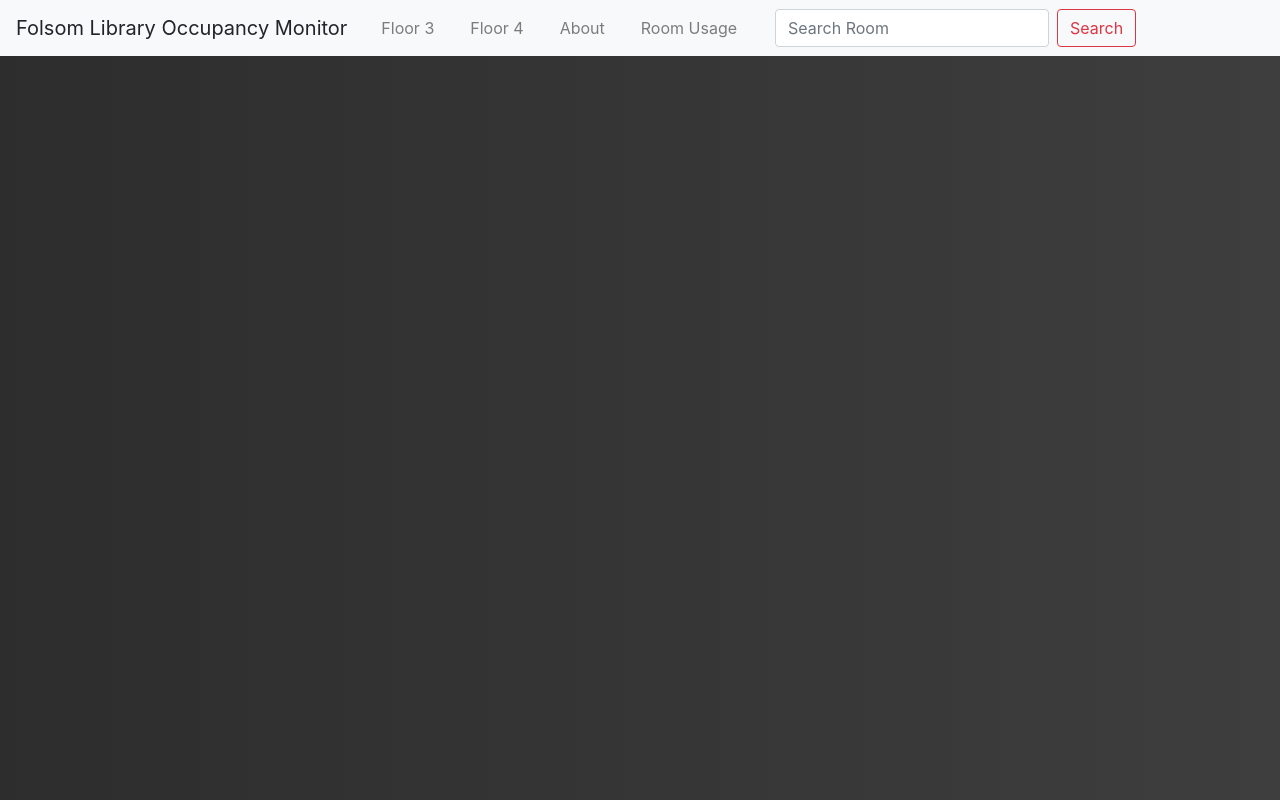
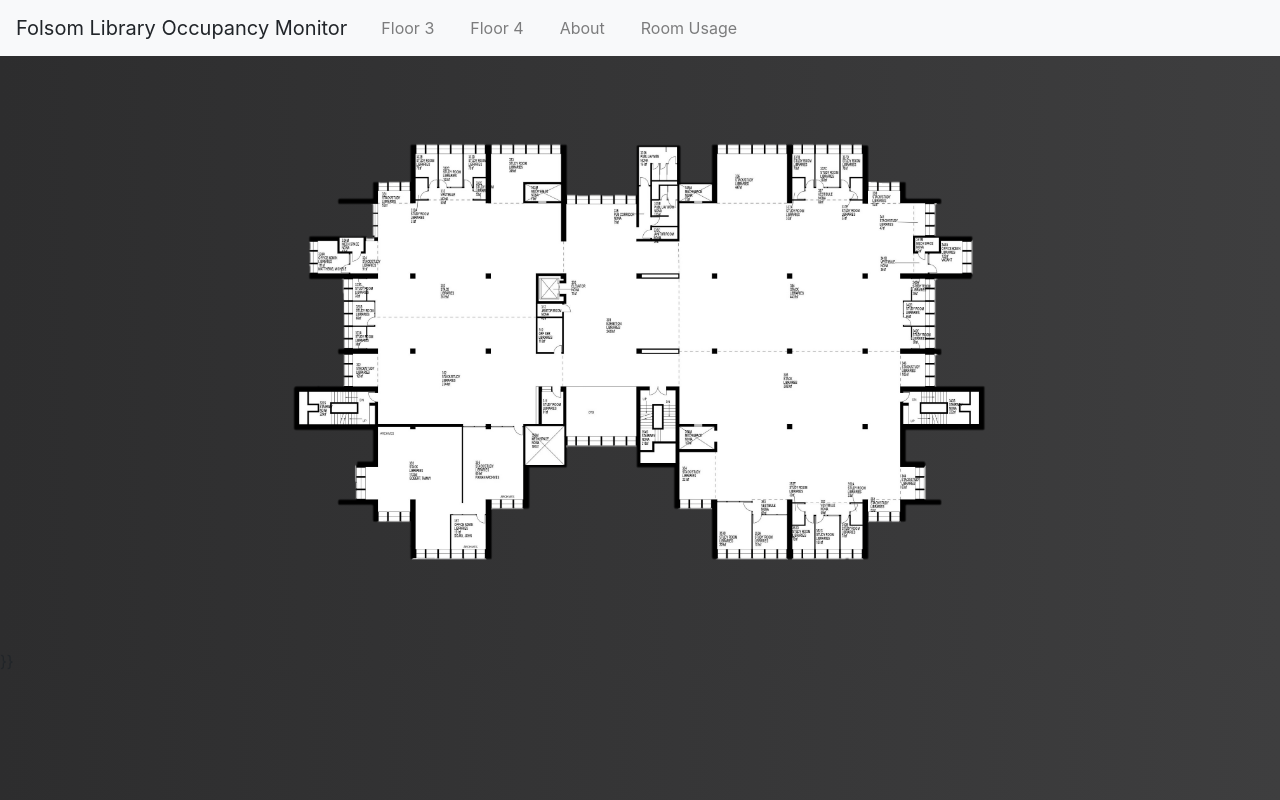
Before and after one commit to FolsomLibraryOccupanyMonitor/FLOM, a Django app: template _software/library_monitor/templates/library_monitor/floor3.html in a window 1280 px wide. Run offline with Django 3.2, Linux system fonts and the light colour scheme; the template is opened without the code that fills it, so the values that code supplies are empty; parts of the project's set-up code (start-up, migrations or seed data) failed here and were passed over; some libraries are stand-ins or nearby versions.

Commit message:
Room enter/leave functionality

```diff
--- /dev/null
+++ b/_software/library_monitor/static/library_monitor/styles/map.css
@@ -0,0 +1,18 @@
+/*
+Styles for the floor plans
+ */
+
+.map {
+    display: block;
+    margin-left: auto;
+    margin-right: auto;
+    width: 60%;
+    position: relative;
+}
+
+.room {
+    position: absolute;
+    width: 60%;
+    top: 55px;
+    left: 304px;
+}
--- a/_software/library_monitor/templates/library_monitor/floor3.html
+++ b/_software/library_monitor/templates/library_monitor/floor3.html
@@ -3,3 +3,18 @@
 
 {% extends "main.html" %}
 {% load static %}
+
+{% block styles %}
+    <link rel="stylesheet" href="{% static 'library_monitor/styles/map.css' %}" type="text/css" />
+{% endblock %}
+
+{% block body %}
+    <img src="{% static 'library_monitor/images/f3_nobg.png' %}" alt="Floor3" class="map"/>
+    {% for room, occup in floor.items %}
+    {% if room == 305 and occup %}
+        <img src="{% static 'library_monitor/images/353b_red.png' %}" alt="Floor3" class="room"/>"
+    {% else %}
+        <img src="{% static 'library_monitor/images/353b.png' %}" alt="Floor3" class="room"/>"
+    {% endif %}
+    {% endfor %} }}
+{% endblock %}
--- a/_software/library_monitor/templates/library_monitor/navbar.html
+++ b/_software/library_monitor/templates/library_monitor/navbar.html
@@ -15,9 +15,5 @@
       <a class="nav-item nav-link" id="main-menu" href="#">About</a>
       <a class="nav-item nav-link" id="main-menu" href="#">Room Usage</a>
     </div>
-      <form class="form-inline my-2 my-lg-0" id="room-search">
-        <input class="form-control mr-sm-2" type="search" placeholder="Search Room" aria-label="Search">
-        <button class="btn btn-outline-danger my-2 my-sm-0" type="submit">Search</button>
-      </form>
   </div>
 </nav>
--- a/_software/templates/main.html
+++ b/_software/templates/main.html
@@ -17,7 +17,7 @@
         {# jQuery #}
         <script src="{% static 'scripts/jquery-3.3.1.min.js' %}"></script>
         {# Navbar styles #}
-        <link rel="stylesheet" href="{% static 'library_monitor/navbar.css' %}" type="text/css"/>
+        <link rel="stylesheet" href="{% static 'library_monitor/styles/navbar.css' %}" type="text/css"/>
         {# More stylesheets as needed #}
         {% block styles %}{% endblock %}
         {% include "library_monitor/navbar.html" %}
```
Also changed, not shown: _software/library_monitor/views.py (+7 -3 lines), _software/library_monitor/static/library_monitor/images/Floor3.gif (added), _software/library_monitor/static/library_monitor/images/Floor4.gif (added), _software/library_monitor/static/library_monitor/images/live.png (added), _software/library_monitor/static/library_monitor/images/live_red.png (added), _software/library_monitor/static/library_monitor/styles/navbar.css (renamed from _software/library_monitor/static/library_monitor/navbar.css).
